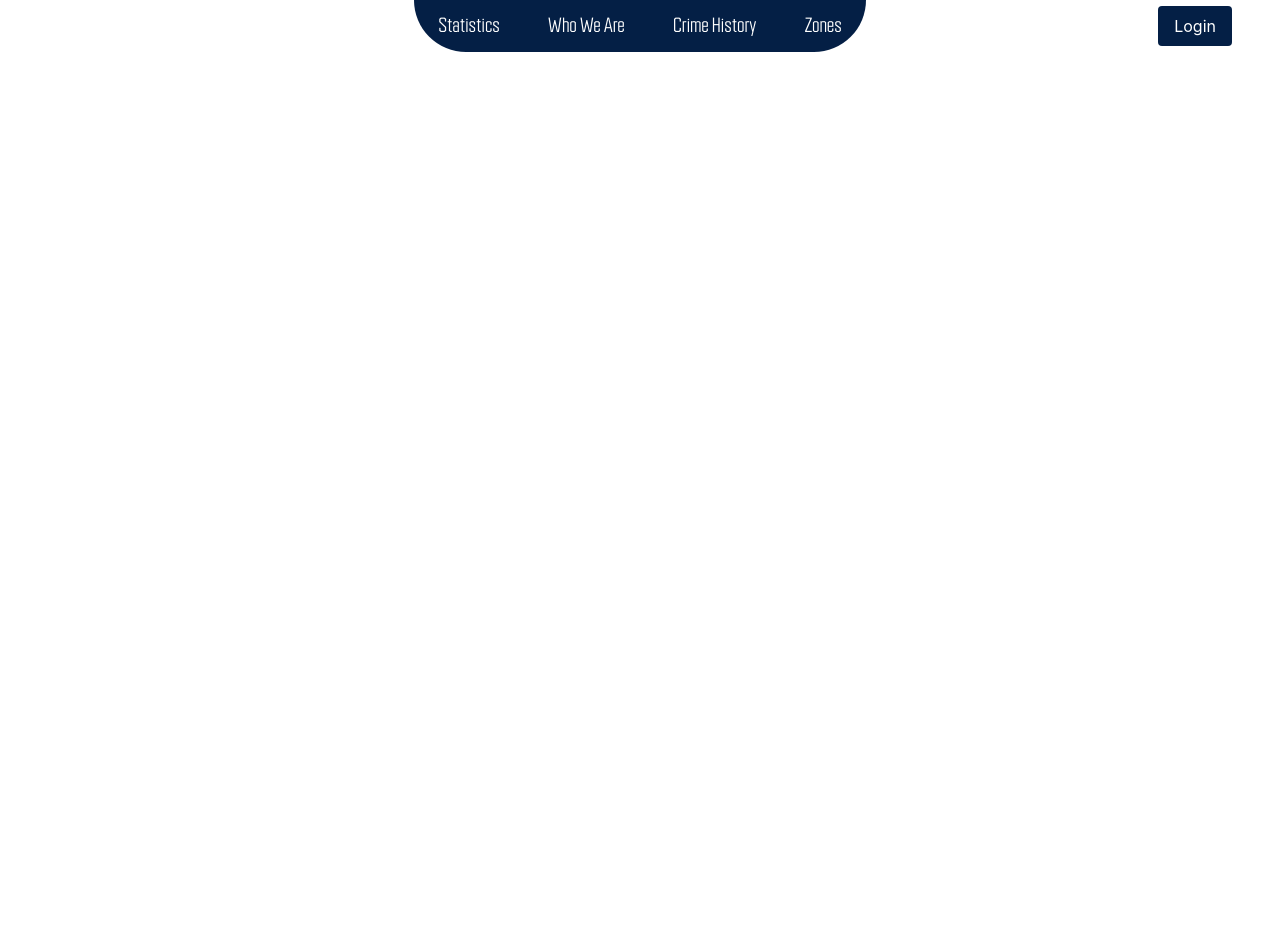
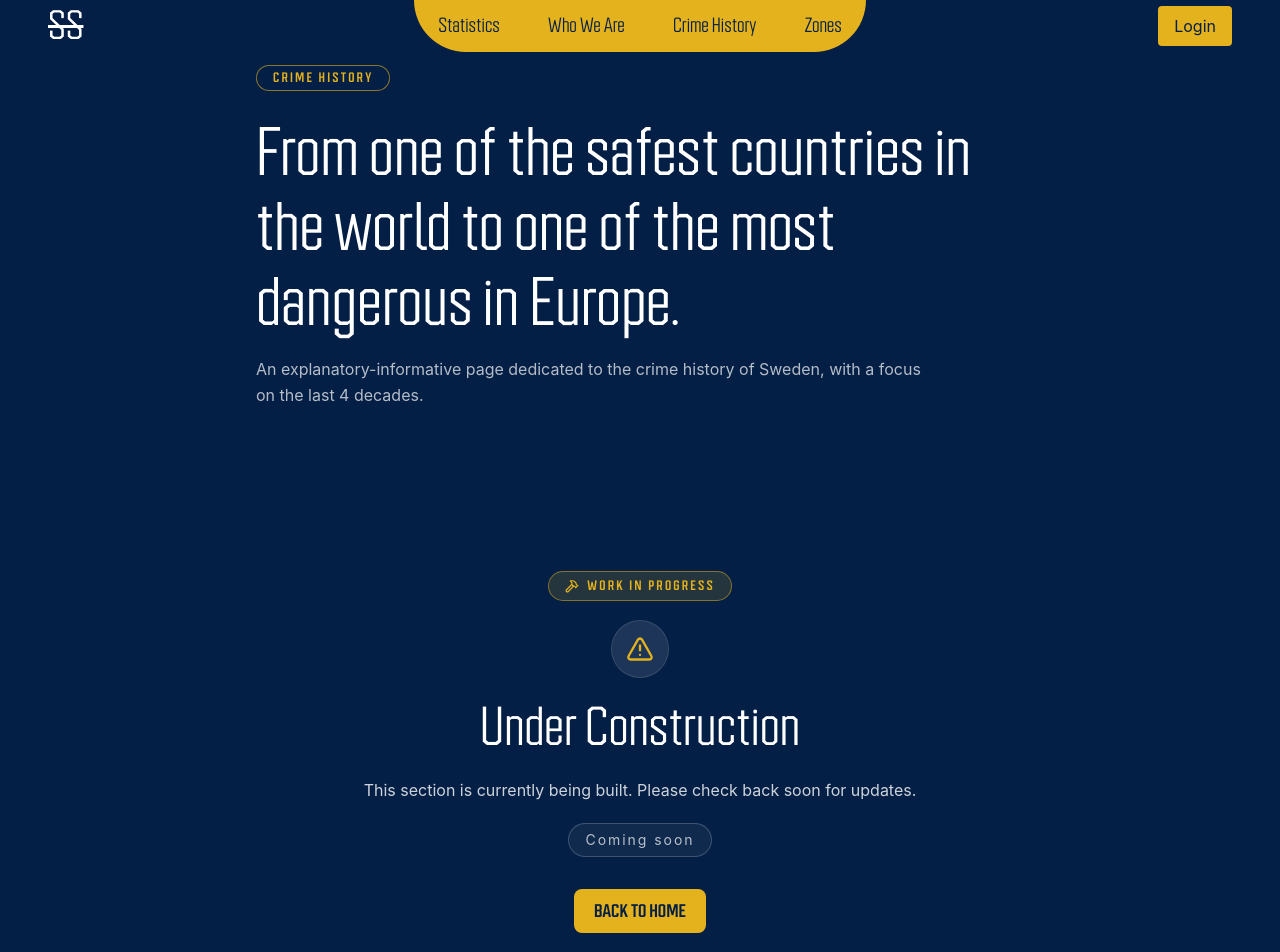
Before and after one commit to MarcoSaba71ni/crime-analytics-platform, a React (Vite) app in the folder frontend/: page /crime-history in a window 1280 px wide. Shown: the top 952 px of the page. Before the commit the page ends 800 px from the top, so only its background shows below. Built offline with nearby package versions, Linux system fonts and the light colour scheme.

Commit message:
applying final changes

```diff
--- a/frontend/src/components/Header.jsx
+++ b/frontend/src/components/Header.jsx
@@ -18,7 +18,7 @@ function Header () {
     const isReporter = role.toLowerCase() === "crime_reporter";
     const location = useLocation();
     const hideLoginButton = location.pathname === '/auth/register';
-    const changeHeaderNav = location.pathname === '/statistics' || location.pathname === '/about' || location.pathname === '/zones';
+    const changeHeaderNav = location.pathname === '/statistics' || location.pathname === '/about' || location.pathname === '/zones' || location.pathname === '/crime-history';
     const savedCrimes = useSelector((state) => state.saved.savedCrimes);
     const [showSavedCrimes, setShowSavedCrimes] = useState(false);
     const [isMobileMenuOpen, setIsMobileMenuOpen] = useState(false);
--- a/frontend/src/components/HeroSection/HeroSection.jsx
+++ b/frontend/src/components/HeroSection/HeroSection.jsx
@@ -49,7 +49,7 @@ function HeroSection() {
                                 <button className="bg-[var(--color-secondary)] text-[var(--color-primary)] px-2 sm:px-4 py-1 sm:py-2 rounded-lg font-redwing hover:bg-[var(--color-primary)] hover:text-[var(--color-secondary)] cursor-pointer transition-colors duration-300 ease-in-out">ZONES</button>
                                 </Link>
                             </div>
-                            <div className=" mt-4 sm:mt-16">
+                            <div className=" mt-4 sm:mt-16 md:mt-0">
                                 <Link to="/crime-history">
                                     <h3 className="text-white text-sm sm:text-xl transition-transform duration-300 hover:scale-102 font-redwing underline">{slide.title}</h3></Link>
                             </div>
--- /dev/null
+++ b/frontend/src/components/UnderConstruction.jsx
@@ -0,0 +1,66 @@
+import { Link } from "react-router-dom";
+import { AlertTriangle, Hammer, ArrowLeft } from "lucide-react";
+
+function UnderConstruction({
+    title = "Under Construction",
+    message = "This section is currently being built. Please check back soon for updates.",
+    eta = "Coming soon",
+    showHomeButton = true,
+    showBackButton = false,
+    backTo = -1,
+    onBack,
+}) {
+    function handleBackClick() {
+        if (typeof onBack === "function") {
+            onBack(backTo);
+        }
+    }
+
+    return (
+        <section className="relative min-h-[70vh] w-full overflow-hidden rounded-2xl bg-[var(--color-primary)] text-white ">
+
+            <div className="relative mx-auto flex min-h-[70vh] max-w-3xl flex-col items-center justify-center gap-5 px-6 py-14 text-center sm:px-10">
+                <span className="inline-flex items-center gap-2 rounded-full border border-[var(--color-secondary)]/50 bg-[var(--color-secondary)]/15 px-4 py-1.5 text-xs font-redwing tracking-[0.18em] text-[var(--color-secondary)]">
+                    <Hammer size={14} />
+                    WORK IN PROGRESS
+                </span>
+
+                <div className="inline-flex h-14 w-14 items-center justify-center rounded-full bg-white/10 ring-1 ring-white/20">
+                    <AlertTriangle size={28} className="text-[var(--color-secondary)]" />
+                </div>
+
+                <h1 className="font-redwing text-3xl leading-tight sm:text-4xl md:text-5xl">{title}</h1>
+                <p className="max-w-xl text-sm leading-relaxed text-white/80 sm:text-base">{message}</p>
+
+                <p className="rounded-full border border-white/20 bg-white/5 px-4 py-1.5 text-xs tracking-[0.14em] text-white/70 sm:text-sm">
+                    {eta}
+                </p>
+
+                {(showHomeButton || showBackButton) && (
+                    <div className="mt-3 flex w-full flex-col items-center justify-center gap-3 sm:w-auto sm:flex-row">
+                        {showHomeButton && (
+                            <Link
+                                to="/"
+                                className="w-full rounded-lg bg-[var(--color-secondary)] px-5 py-2.5 text-center font-redwing text-[var(--color-primary)] transition-colors duration-300 hover:bg-white sm:w-auto"
+                            >
+                                BACK TO HOME
+                            </Link>
+                        )}
+                        {showBackButton && (
+                            <button
+                                type="button"
+                                onClick={handleBackClick}
+                                className="inline-flex w-full items-center justify-center gap-2 rounded-lg border border-white/30 px-5 py-2.5 font-redwing text-white transition-colors duration-300 hover:bg-white/10 sm:w-auto"
+                            >
+                                <ArrowLeft size={16} />
+                                GO BACK
+                            </button>
+                        )}
+                    </div>
+                )}
+            </div>
+        </section>
+    );
+}
+
+export default UnderConstruction;
--- a/frontend/src/pages/CrimeHistory.jsx
+++ b/frontend/src/pages/CrimeHistory.jsx
@@ -0,0 +1,28 @@
+import UnderConstruction from "../components/UnderConstruction";
+
+function CrimeHistory() {
+    return (
+        <main className="w-full min-h-screen bg-[var(--color-primary)] text-white">
+            <section className="relative">
+                <div className="relative mx-auto pt-16 flex min-h-[55vh] max-w-7xl flex-col items-center justify-center px-6 py-16 lg:px-12">
+                    <div className="max-w-3xl text-left">
+                        <p className="inline-flex rounded-full border border-[var(--color-secondary)]/60 bg-[rgba(4,31,69,0.55)] px-4 py-1 text-xs tracking-[0.18em] text-[var(--color-secondary)] font-redwing">
+                            CRIME HISTORY
+                        </p>
+                        <h1 className="mt-6 text-4xl font-semibold leading-tight sm:text-5xl lg:text-6xl">
+                            From one of the safest countries in the world to one of the most dangerous in Europe.
+                        </h1>
+                        <p className="mt-4 max-w-2xl text-base leading-relaxed text-white/70">
+                            An explanatory-informative page dedicated to the crime history of Sweden, with a focus on the last 4 decades.
+                        </p>
+                    </div>
+                </div>
+            </section>
+
+            <section className="mx-auto w-full max-w-7xl px-6 pb-16 lg:px-12">
+                <UnderConstruction/>
+            </section>
+        </main>
+    )
+}
+export default CrimeHistory;
--- a/frontend/src/pages/Zones.jsx
+++ b/frontend/src/pages/Zones.jsx
@@ -0,0 +1,34 @@
+import UnderConstruction from "../components/UnderConstruction";
+
+function Zones() {
+	return (
+		<main className="w-full min-h-screen bg-[var(--color-primary)] text-white">
+			<section className="relative">
+				<div className="relative mx-auto pt-16 flex min-h-[55vh] max-w-7xl flex-col items-center justify-center px-6 py-16 lg:px-12">
+					<div className="max-w-3xl text-left">
+						<p className="inline-flex rounded-full border border-[var(--color-secondary)]/60 bg-[rgba(4,31,69,0.55)] px-4 py-1 text-xs tracking-[0.18em] text-[var(--color-secondary)] font-redwing">
+							ZONES
+						</p>
+						<h1 className="mt-6 text-4xl font-semibold leading-tight sm:text-5xl lg:text-6xl">
+							The explore the map of Stockholm and crimality pin points.
+						</h1>
+						<p className="mt-4 max-w-2xl text-base leading-relaxed text-white/70">
+							Explore how crime pressure is distributed across zones, how risks shift over time, and where targeted prevention can make the biggest impact.
+						</p>
+					</div>
+				</div>
+			</section>
+
+			<section className="mx-auto w-full max-w-7xl px-6 pb-16 lg:px-12">
+				<UnderConstruction
+					title="Zone Intelligence Module In Progress"
+					message="We are currently building interactive zone mapping, risk overlays, and area-level trend tracking to support better local awareness."
+					eta="Module release coming soon"
+					showHomeButton={true}
+				/>
+			</section>
+		</main>
+	);
+}
+
+export default Zones;
--- a/frontend/src/router/Router.jsx
+++ b/frontend/src/router/Router.jsx
@@ -7,6 +7,8 @@ import Register from "../pages/Register";
 import { ProtectedRoute } from "./ProtectedRoute";
 import ProfilePage from "../pages/ProfilePage";
 import { PublicRoutes } from "./PublicRoutes";
+import CrimeHistory from "../pages/CrimeHistory";
+import Zones from "../pages/Zones";
 
 import { Routes , Route } from "react-router-dom";
 
@@ -17,6 +19,8 @@ function Router () {
             <Route path="/statistics" element={<Statistics/>} />
             <Route path="/about" element={<About/>} />
             <Route path ="/crime-page" element={<CrimePage/>} />
+            <Route path="/crime-history" element={<CrimeHistory/>} />
+            <Route path="/zones" element={<Zones/>} />
             <Route path="auth">
                 <Route path="login" element={
                     <PublicRoutes>
```
